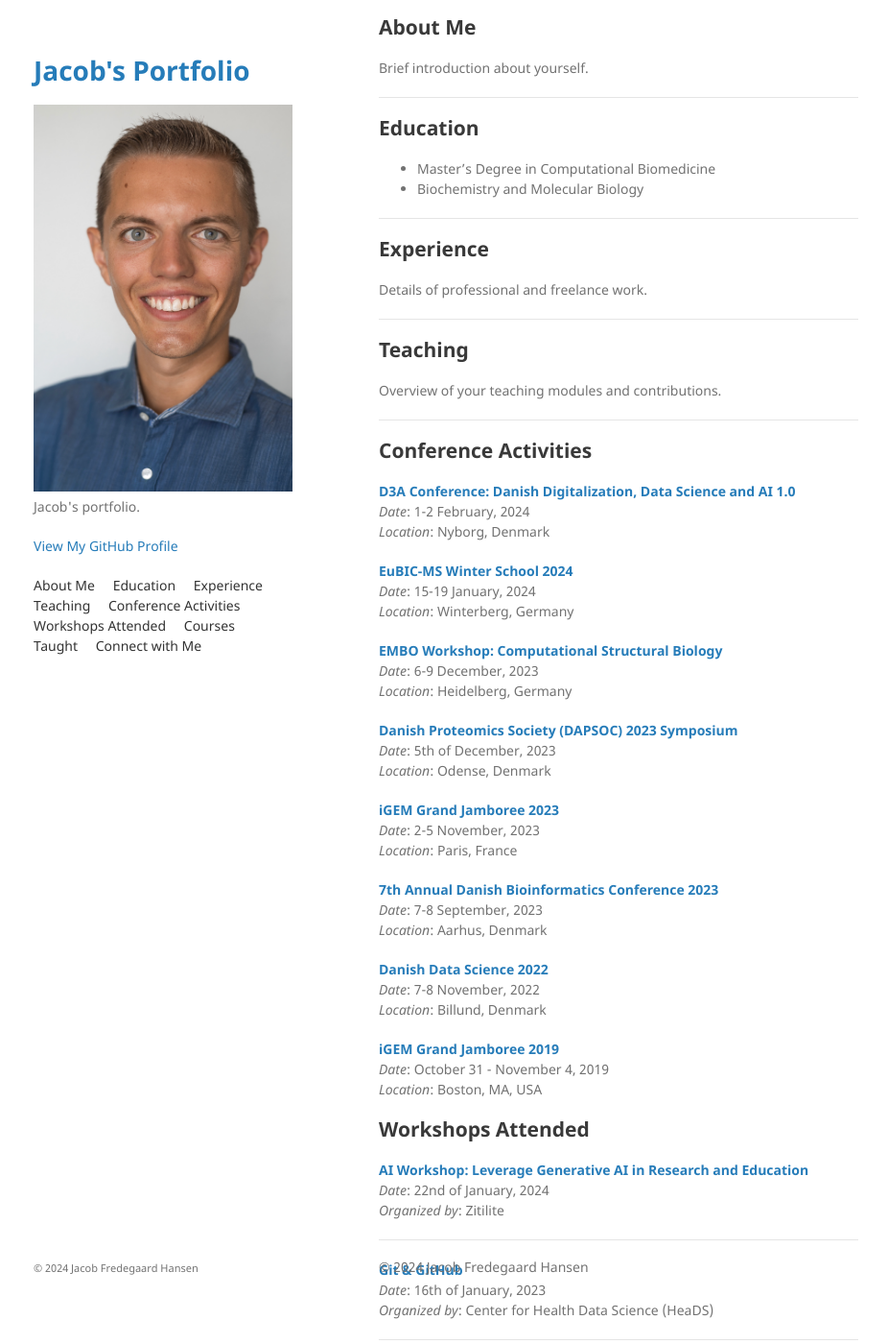
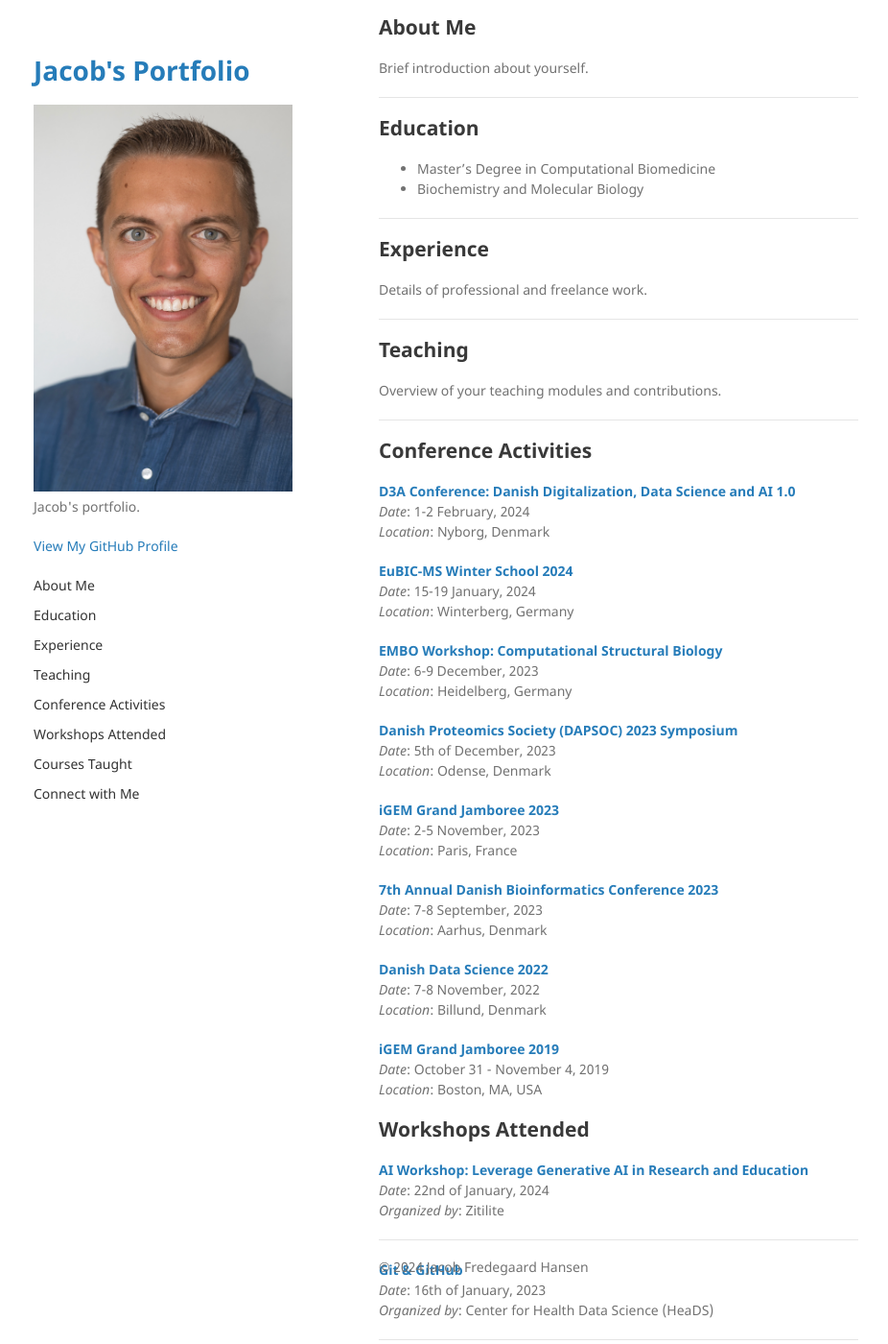
Before and after one commit to jacobfh1/jacobfh1.github.io, a Jekyll site: the page built from index.md, in a window 1280 px wide and 1400 px high, scrolled down 344 px. Shown: the whole window at 96% size, without its empty margins (175-1101 px from the left). Built offline with Jekyll 4.4.1, drawn with Linux system fonts in a browser that asks for light colours.

Commit message:
Updated styles.scss and default.html

```diff
--- a/_layouts/default.html
+++ b/_layouts/default.html
@@ -56,7 +56,6 @@
         {% if site.github.is_project_page %}
         <p>This project is maintained by <a href="{{ site.github.owner_url }}">{{ site.github.owner_name }}</a></p>
         {% endif %}
-        <p><small>&copy; 2024 Jacob Fredegaard Hansen</small></p>
       </footer>
     </div>
     <script src="{{ "/assets/js/scale.fix.js" | relative_url }}"></script>
--- a/assets/css/style.scss
+++ b/assets/css/style.scss
@@ -13,8 +13,7 @@ nav {
   }
 
   nav li {
-    display: inline; /* Display links in a single line */
-    margin-right: 15px; /* Space between links */
+    margin-bottom: 10px; /* Space between links */
   }
 
   nav a {
```
